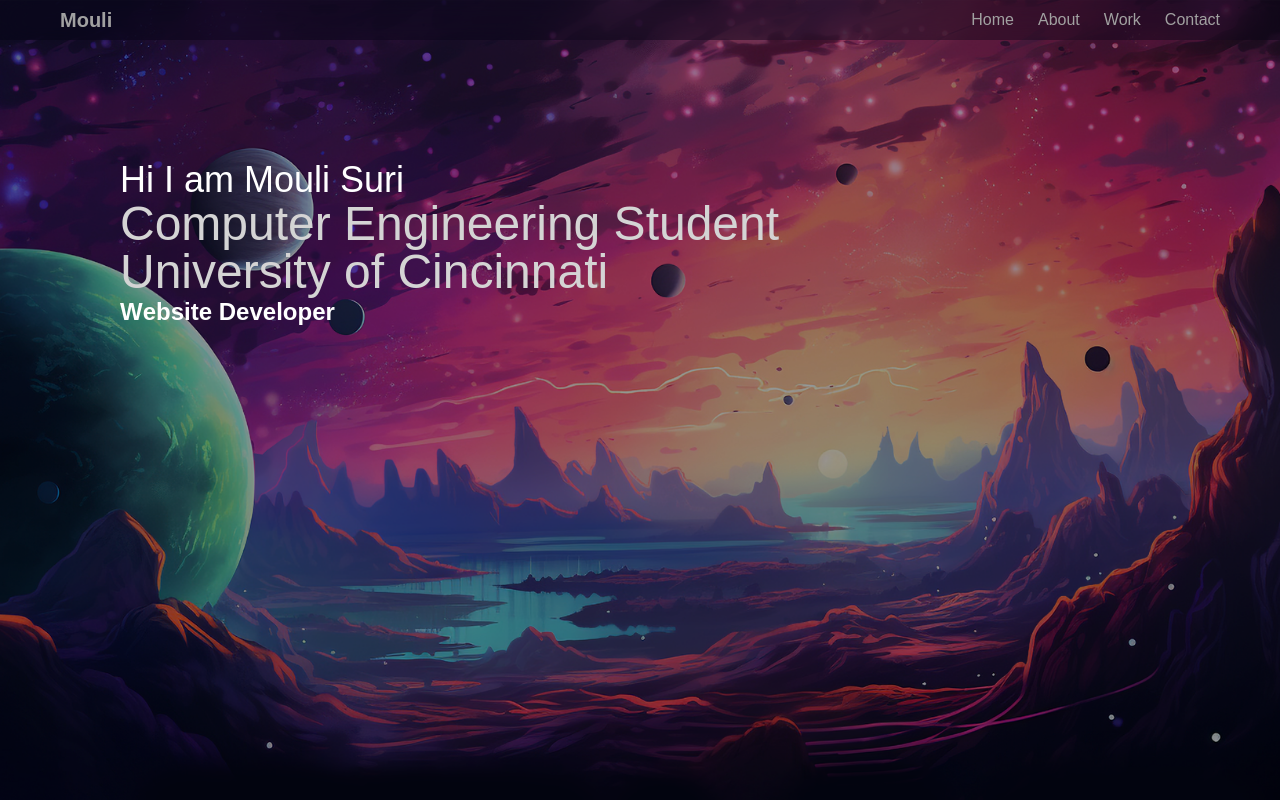
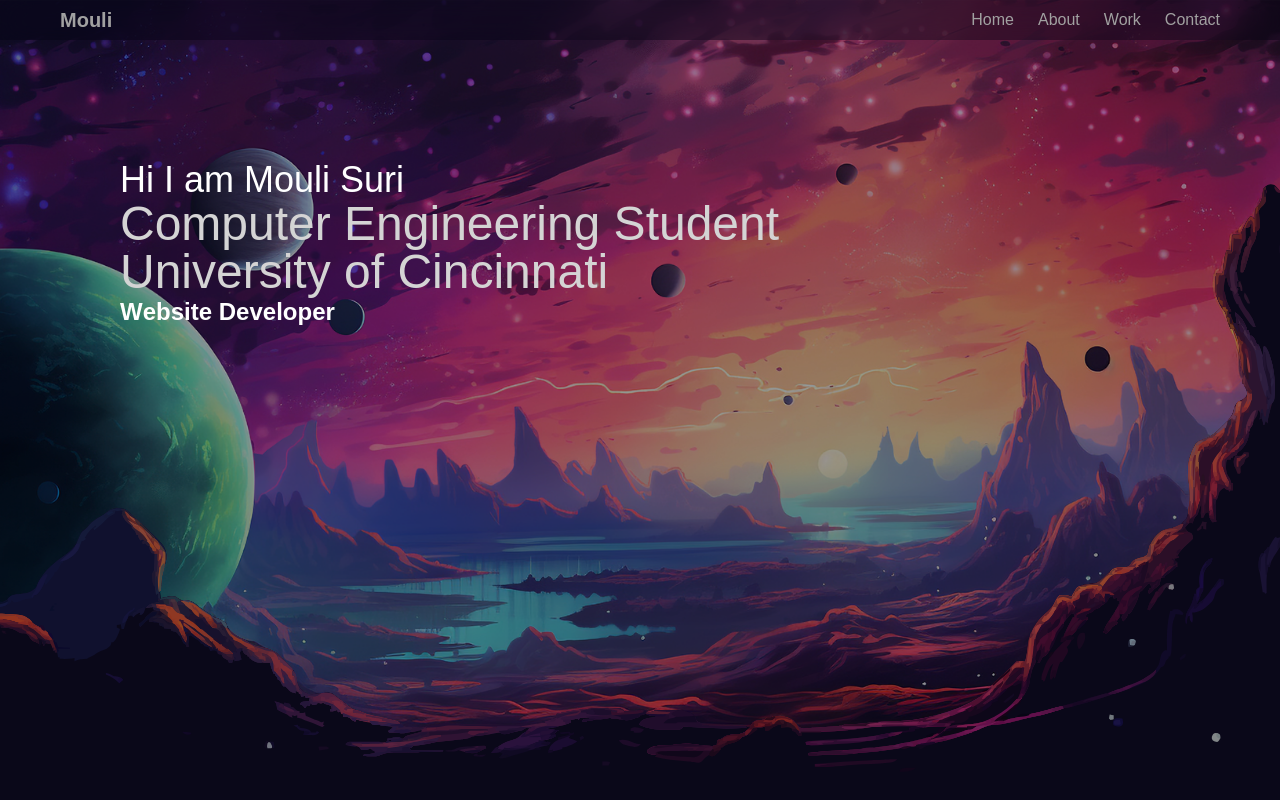
Before and after one commit to surimouli/Mouli-Portfolio, a React (Vite) app: page / in a window 1280 px wide. Built offline with nearby package versions, Linux system fonts and the light colour scheme; a web font is replaced by a local one.

Commit message:
Fix GitHub Pages asset paths

```diff
--- a/src/components/ParallaxBackground.jsx
+++ b/src/components/ParallaxBackground.jsx
@@ -44,7 +44,7 @@ const ParallaxBackground = () => {
                 <div
                     className = "absolute inset-0 -z-10"
                     style = {{
-                        backgroundImage: "url(assets/mountain-1.png)",
+                        backgroundImage: "url(assets/mountain-1.svg)",
                         backgroundPosition: "bottom",
                         backgroundSize: "cover",
                     }}
```
Also changed, not shown: public/assets/mountain-1.png (deleted), public/assets/mountain-1.svg (added).
